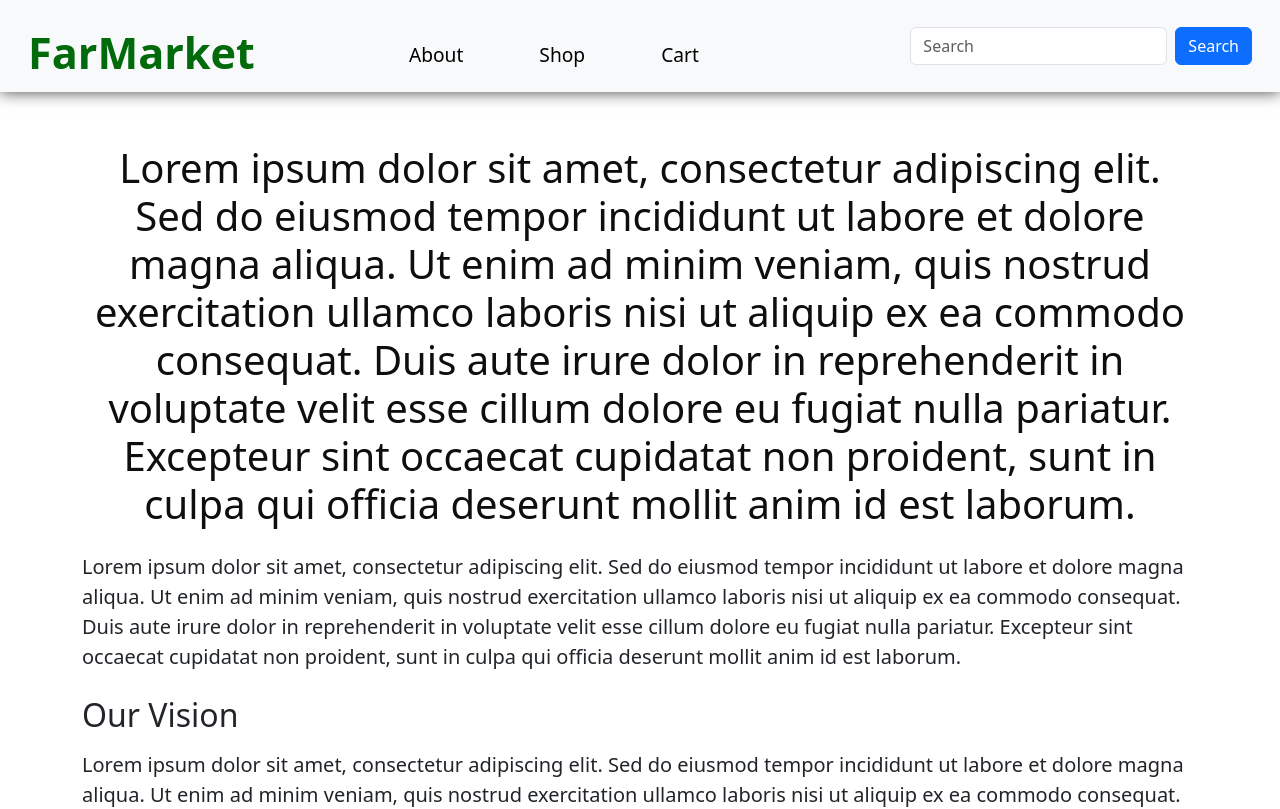
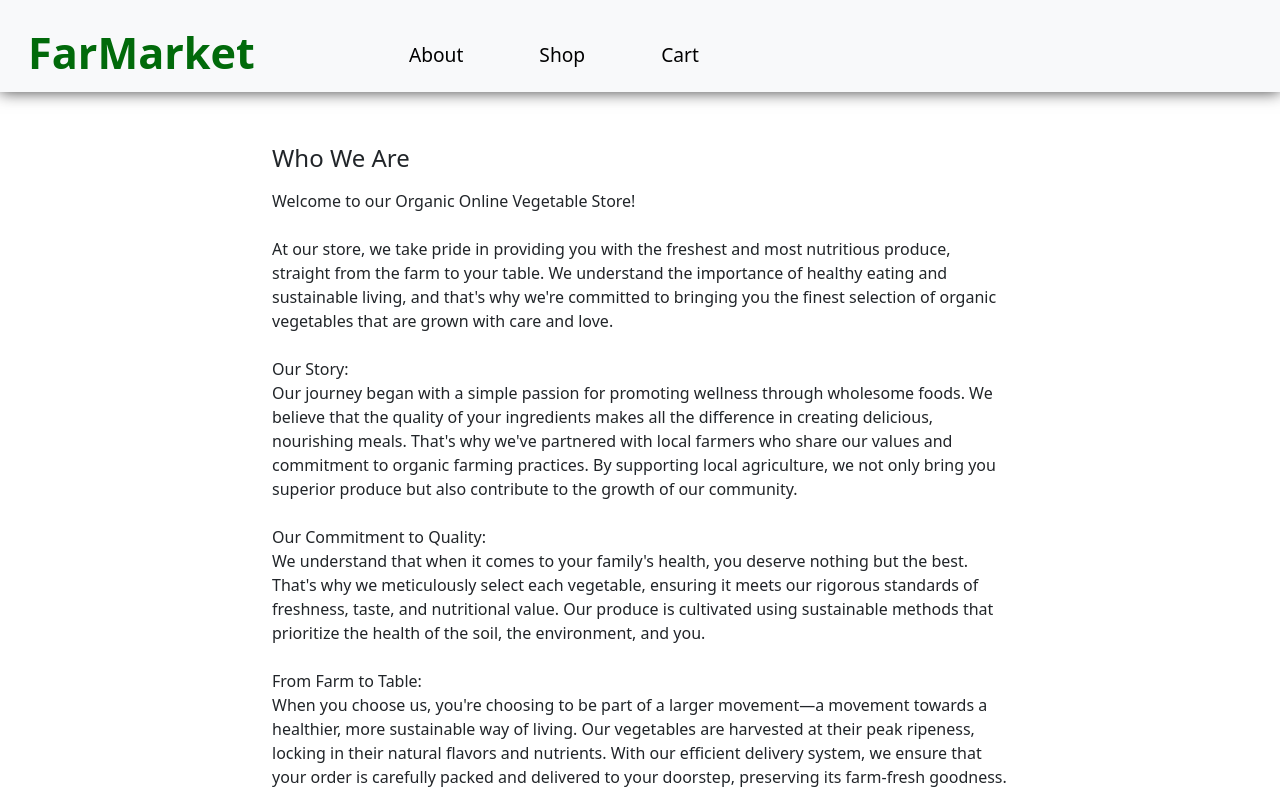
Before and after one commit to muvisi/Ecommerce, an Angular app: page /about in a window 1280 px wide. Shown: the top 809 px of the page. Built offline with nearby package versions, Linux system fonts and the light colour scheme; a web font is replaced by a local one.

Commit message:
cart is updating and rendering

```diff
--- a/src/app/app.module.ts
+++ b/src/app/app.module.ts
@@ -6,7 +6,6 @@ import { AppComponent } from './app.component';
 import { LandingpageComponent } from './components/landingpage/landingpage.component';
 import { FooterComponent } from './components/footer/footer.component';
 import { CheckoutComponent } from './components/checkout/checkout.component';
-import { CartComponent } from './components/cart/cart.component';
 import { OrdersComponent } from './components/orders/orders.component';
 import { NavbarComponent } from './components/navbar/navbar.component';
 import { AboutComponent } from './components/about/about.component';
@@ -17,7 +16,6 @@ import { AboutComponent } from './components/about/about.component';
     LandingpageComponent,
     FooterComponent,
     CheckoutComponent,
-    CartComponent,
     OrdersComponent,
     NavbarComponent,
     AboutComponent,
--- a/src/app/components/about/about.component.css
+++ b/src/app/components/about/about.component.css
@@ -1,31 +1,53 @@
-
-.about-content h1 {
-    text-align: center;
-    color: rgb(14, 14, 14) !important;
-    margin-bottom: 2rem;
-    margin-top: 3rem;
-}
-
-.aboutp {
-    color: black;
-    margin-top: 1rem;
-
-}
 .about-container {
-    background-color:white;
-    padding: 30px;
-    margin-bottom: 150px;
+padding: 2rem;
+max-width: 800px;
+margin: 0 auto;
+margin-top: 7rem;
 }
 
 .about-title {
-    color: #006600;
-    margin-bottom: 20px;
-    text-align: center;
+font-size: 1.5rem;
+margin-bottom: 1rem;
 }
 
 .about-text {
-    font-size: 18px;
-    line-height: 1.5;
-    margin-bottom: 20px;
-    text-align: center;
+font-size: 1rem;
+line-height: 1.5;
+margin-bottom: 1rem;
 }
+
+/* Highlight headings within the paragraph */
+.about-text h3 {
+font-size: 1.25rem;
+margin-bottom: 0.5rem;
+border-bottom: 1px solid #ddd;
+padding-bottom: 0.5rem;
+}
+
+/* Media responsiveness adjustments */
+@media (max-width: 768px) {
+.about-container {
+    max-width: 100%;
+    padding: 1rem;
+}
+
+.about-title {
+    font-size: 1.25rem;
+}
+
+.about-text {
+    font-size: 0.9rem;
+}
+
+/* Adjust heading styles for smaller screens */
+.about-text h3 {
+    font-size: 1rem;
+}
+}
+
+@media (max-width: 576px) {
+/* Additional adjustments for very small screens, if needed */
+.about-text {
+    /* Adjust line-height or other styles as required */
+}
+}
--- a/src/app/components/about/about.component.html
+++ b/src/app/components/about/about.component.html
@@ -1,31 +1,36 @@
-<div class="container" style=" margin-top: 9rem; min-height: 100vh;">
-    <div class="about-content">
-      <h1 class="display-6 text-center mb-4">
-        Lorem ipsum dolor sit amet, consectetur adipiscing elit. Sed do eiusmod tempor incididunt ut labore et dolore magna aliqua. Ut enim ad minim veniam, quis nostrud exercitation ullamco laboris nisi ut aliquip ex ea commodo consequat. Duis aute irure dolor in reprehenderit in voluptate velit esse cillum dolore eu fugiat nulla pariatur. Excepteur sint occaecat cupidatat non proident, sunt in culpa qui officia deserunt mollit anim id est laborum.
-
-      </h1>
-      <p class="lead">
-        Lorem ipsum dolor sit amet, consectetur adipiscing elit. Sed do eiusmod tempor incididunt ut labore et dolore magna aliqua. Ut enim ad minim veniam, quis nostrud exercitation ullamco laboris nisi ut aliquip ex ea commodo consequat. Duis aute irure dolor in reprehenderit in voluptate velit esse cillum dolore eu fugiat nulla pariatur. Excepteur sint occaecat cupidatat non proident, sunt in culpa qui officia deserunt mollit anim id est laborum.
-
-      </p>
-
-      <h2 class="mt-4 mb-3">
-        Our Vision
-      </h2>
-      <p class="lead">
-        Lorem ipsum dolor sit amet, consectetur adipiscing elit. Sed do eiusmod tempor incididunt ut labore et dolore magna aliqua. Ut enim ad minim veniam, quis nostrud exercitation ullamco laboris nisi ut aliquip ex ea commodo consequat. Duis aute irure dolor in reprehenderit in voluptate velit esse cillum dolore eu fugiat nulla pariatur. Excepteur sint occaecat cupidatat non proident, sunt in culpa qui officia deserunt mollit anim id est laborum.
-
-      </p>
-      <ul class="list-group mb-4">
-        <li class="list-group-item">   Lorem ipsum dolor sit amet, consectetur adipiscing elit. Sed do eiusmod tempor incididunt ut labore et dolore magna aliqua. Ut enim ad minim veniam, quis nostrud exercitation ullamco laboris nisi ut aliquip ex ea commodo consequat. Duis aute irure dolor in reprehenderit in voluptate velit esse cillum dolore eu fugiat nulla pariatur. Excepteur sint occaecat cupidatat non proident, sunt in culpa qui officia deserunt mollit anim id est laborum.
-        </li>
-        <li class="list-group-item">   Lorem ipsum dolor sit amet, consectetur adipiscing elit. Sed do eiusmod tempor incididunt ut labore et dolore magna aliqua. Ut enim ad minim veniam, quis nostrud exercitation ullamco laboris nisi ut aliquip ex ea commodo consequat. Duis aute irure dolor in reprehenderit in voluptate velit esse cillum dolore eu fugiat nulla pariatur. Excepteur sint occaecat cupidatat non proident, sunt in culpa qui officia deserunt mollit anim id est laborum.
-        </li>
-
-      </ul>
-      <p class="lead">
-        Lorem ipsum dolor sit amet, consectetur adipiscing elit. Sed do eiusmod tempor incididunt ut labore et dolore magna aliqua. Ut enim ad minim veniam, quis nostrud exercitation ullamco laboris nisi ut aliquip ex ea commodo consequat. Duis aute irure dolor in reprehenderit in voluptate velit esse cillum dolore eu fugiat nulla pariatur. Excepteur sint occaecat cupidatat non proident, sunt in culpa qui officia deserunt mollit anim id est laborum.
-
-      </p>
-    </div>
+<div class="about-container">
+  <h2 class="about-title">Who We Are</h2>
+  <p class="about-text">
+    Welcome to our Organic Online Vegetable Store! <br/>
+    <br/>
+    At our store, we take pride in providing you with the freshest and most nutritious produce, straight from the farm to your table. We understand the importance of healthy eating and sustainable living, and that's why we're committed to bringing you the finest selection of organic vegetables that are grown with care and love.
+    <br/>
+    <br/>
+    Our Story:
+    <br/>
+    Our journey began with a simple passion for promoting wellness through wholesome foods. We believe that the quality of your ingredients makes all the difference in creating delicious, nourishing meals. That's why we've partnered with local farmers who share our values and commitment to organic farming practices. By supporting local agriculture, we not only bring you superior produce but also contribute to the growth of our community.
+    <br/>
+    <br/>
+    Our Commitment to Quality:
+    <br/>
+    We understand that when it comes to your family's health, you deserve nothing but the best. That's why we meticulously select each vegetable, ensuring it meets our rigorous standards of freshness, taste, and nutritional value. Our produce is cultivated using sustainable methods that prioritize the health of the soil, the environment, and you.
+    <br/>
+    <br/>
+    From Farm to Table:
+    <br/>
+    When you choose us, you're choosing to be part of a larger movement—a movement towards a healthier, more sustainable way of living. Our vegetables are harvested at their peak ripeness, locking in their natural flavors and nutrients. With our efficient delivery system, we ensure that your order is carefully packed and delivered to your doorstep, preserving its farm-fresh goodness.
+    <br/>
+    <br/>
+    Our Mission:
+    <br/>
+    Our mission is to make wholesome, organic vegetables easily accessible to everyone who values their well-being. By providing a convenient online platform, we aim to bridge the gap between urban living and the farm-fresh goodness that nature offers. Every vegetable you receive is a testament to our dedication to quality, sustainability, and your health.
+    <br/>
+    <br/>
+    Join Us:
+    <br/>
+    We invite you to explore our wide range of organic vegetables, from vibrant carrots to leafy greens, juicy tomatoes to crunchy cucumbers, and everything in between. As you browse through our selection, you'll not only discover the joy of fresh produce but also support local farmers and contribute to a healthier planet.
+    <br/>
+    <br/>
+    Thank you for choosing us as your trusted source for organic vegetables. We're excited to embark on this journey towards better health and a brighter future together. Welcome to our Organic Online Vegetable Store!
+  </p>
 </div>
--- a/src/app/components/cart/cart.component.css
+++ b/src/app/components/cart/cart.component.css
@@ -1,5 +1,5 @@
 .cart-container {
-max-width: 800px;
+max-width: 100vw;
 margin: 20px auto;
 padding: 10px;
 background-color: #fff;
@@ -8,7 +8,6 @@ border-radius: 8px;
 box-shadow: 0 0 10px rgba(0, 0, 0, 0.1);
 }
 
-/* Cart item styles */
 .cart-item {
 display: flex;
 justify-content: space-between;
@@ -51,7 +50,6 @@ border: 1px solid #ddd;
 border-radius: 4px;
 }
 
-/* Item details styles */
 .item-details {
 text-align: right;
 }
--- a/src/app/components/cart/cart.component.html
+++ b/src/app/components/cart/cart.component.html
@@ -1,16 +1,21 @@
 <article class="cart-container" style="margin-top: 10rem; height: 100vh;">
-    <div *ngFor="let item of cart; trackBy: trackByFn" class="cart-item">
+    <div *ngFor="let item of _cart; trackBy: trackByFn" class="cart-item">
       <div class="cart-image">
-        <img [src]="item.productImageUrl" alt="" />
+        <img [src]="item.productImageUrl" alt="{{ item.productName }} Image" />
         <p class="product-name">{{ item.productName }}</p>
       </div>
       <div class="quantity-controls">
-        <button (click)="handleChange(item, -1)" class="quantity-button">-</button>
+        <button
+          (click)="handleChange(item, -1)"
+          class="quantity-button"
+          [disabled]="item.quantity <= 1"
+        >-</button>
         <button class="quantity-display">{{ item.quantity }}</button>
         <button (click)="handleChange(item, 1)" class="quantity-button">+</button>
       </div>
       <div class="item-details">
         <span class="unit-price">Kshs {{ item.productPrice }}</span>
+        <span class="item-total">Kshs {{ item.productPrice * item.quantity }}</span>
         <button (click)="handleRemove(item.productId)" class="remove-button">Remove</button>
       </div>
     </div>
--- a/src/app/components/navbar/navbar.component.html
+++ b/src/app/components/navbar/navbar.component.html
@@ -22,10 +22,6 @@
           </a>
         </li>
       </ul>
-      <form class="d-flex">
-        <input class="form-control me-2" type="text" placeholder="Search">
-        <button class="btn btn-primary" type="button">Search</button>
-      </form>
     </div>
   </div>
 </nav>
--- a/src/app/components/shop/shop.component.css
+++ b/src/app/components/shop/shop.component.css
@@ -1,8 +1,69 @@
+* {
+box-sizing: border-box;
+margin: 0;
+padding: 0;
+}
+
 .shopc {
-    background-size: cover;
-    background-position: center;
-    width:100%;
-    padding: 10px 5px;
-    min-height: 100vh;
-    margin-top: 6rem;
+display: flex;
+flex-direction: row;
+padding: 0 1rem;
+margin-top: 7rem;
 }
+
+.card {
+background-color: #fff;
+border: 1px solid #eee;
+box-shadow: 0 0 5px rgba(0, 0, 0, 0.1);
+border-radius: 5px;
+margin-bottom: 1rem;
+}
+
+.card-header {
+padding: 1rem;
+background-color: #343a40;
+color: #fff;
+border-radius: 5px 5px 0 0;
+}
+
+.card-body {
+padding: 1rem;
+}
+
+.card-img-top {
+object-fit: cover;
+height: 12.125rem;
+}
+
+.card-text {
+margin-bottom: 0.5rem;
+}
+
+.btn-primary {
+background-color: #007bff;
+border-color: #007bff;
+color: #fff;
+display: block;
+width: 100%;
+margin-top: 1rem;
+}
+
+@media (max-width: 768px) {
+.shopc {
+    flex-direction: column;
+}
+
+.card {
+    margin-right: 0;
+}
+
+.col-3 {
+    flex: 1 0 33.33%;
+}
+}
+
+@media (max-width: 576px) {
+.col-3 {
+    flex: 1 0 50%;
+}
+}
```
Also changed, not shown: src/app/components/cart/cart.component.ts (+43 -13 lines), src/app/components/shop/shop.component.ts (+20 -19 lines), src/app/service/cart.service.ts (added, +54 -0 lines), 1 other file (tests, documents, lock files or other folders).
